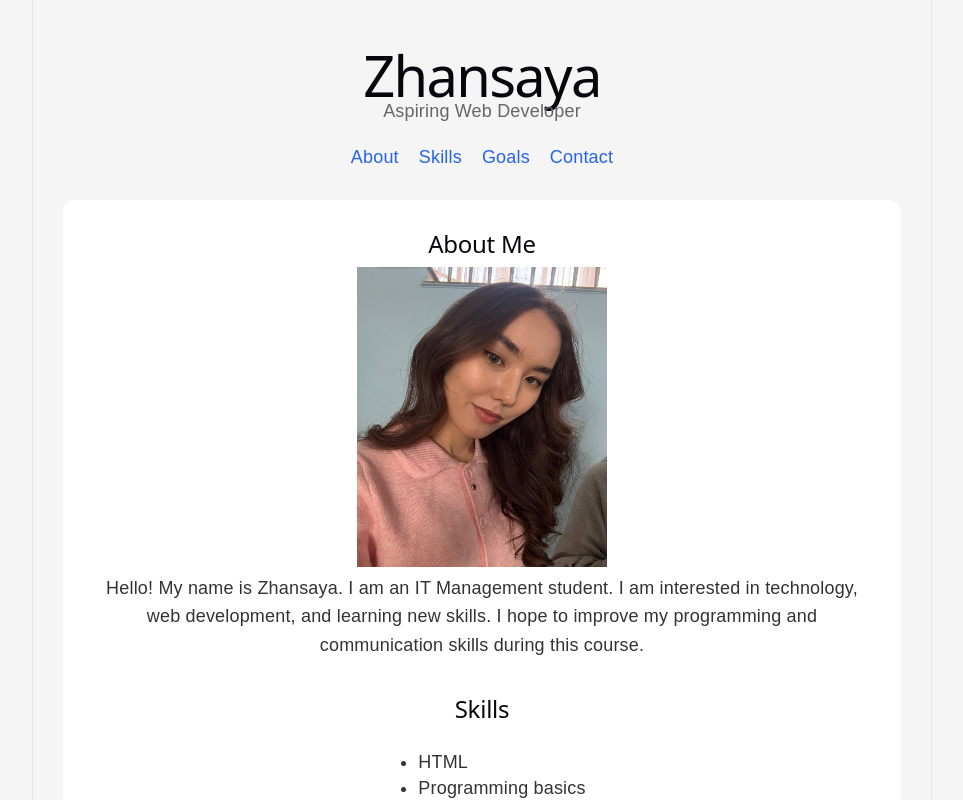
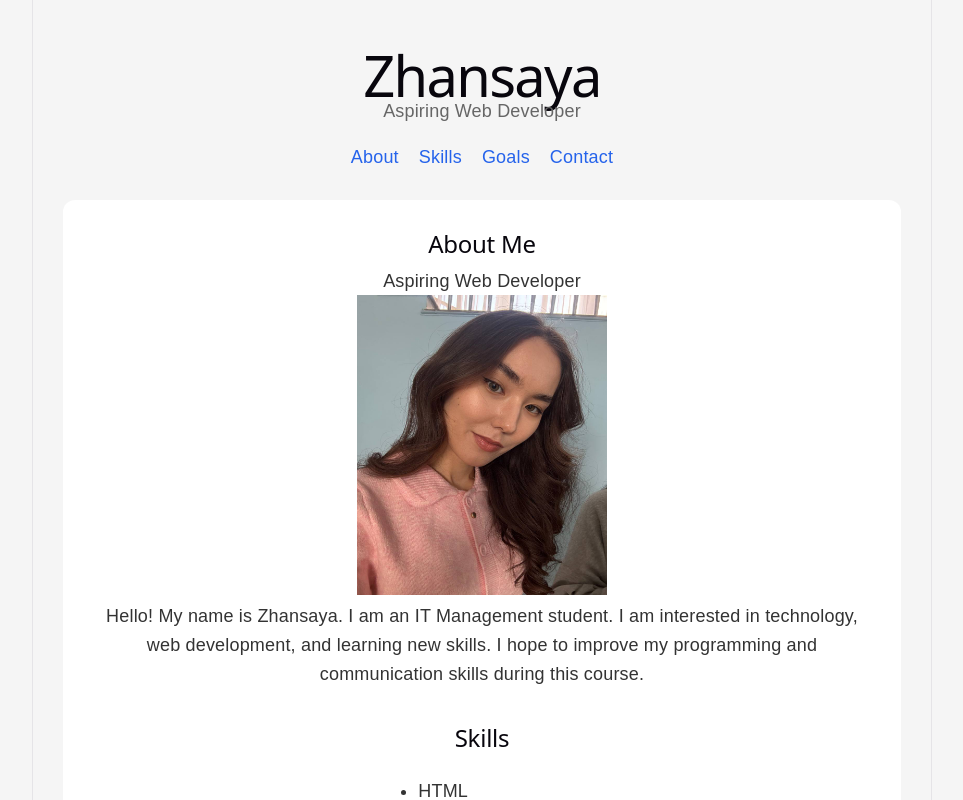
Before and after one commit to zhans07/iwamad-practice, a React (Vite) app: page / in a window 1280 px wide. Shown: the top 800 px of the page, without its empty margins (158-1121 px from the left). Built offline with nearby package versions, Linux system fonts and the light colour scheme.

Commit message:
Week 03: React TypeScript profile card

```diff
--- a/src/components/ProfileCard.tsx
+++ b/src/components/ProfileCard.tsx
@@ -29,6 +29,7 @@ function ProfileCard({ name, role, avatarUrl }: ProfileCardProps) {
     <main>
       <section id="about">
         <h2>About Me</h2>
+        <p>{role}</p>
 
         {avatarUrl && (
           <img
--- a/vite.config.ts
+++ b/vite.config.ts
@@ -1,7 +1,10 @@
+import { defineConfig } from 'vite'
 import react from '@vitejs/plugin-react'
-import { defineConfig } from 'vite'
 
-// https://vite.dev/config/
 export default defineConfig({
   plugins: [react()],
+  base: '/iwamad-practice/',
+  build: {
+    outDir: 'docs',
+  },
 })
```
Also changed, not shown: 5 other files (tests, documents, lock files or other folders).
